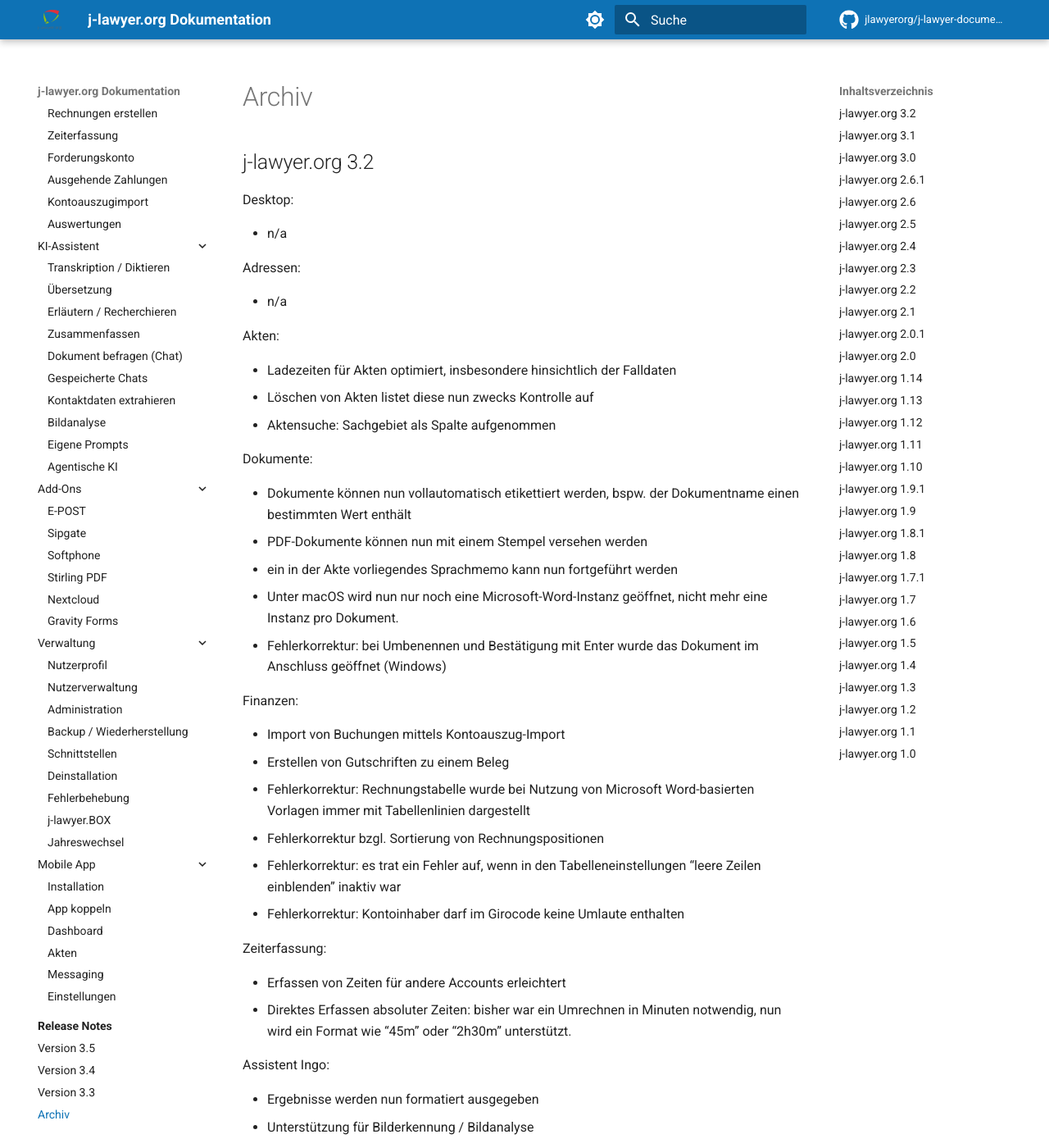
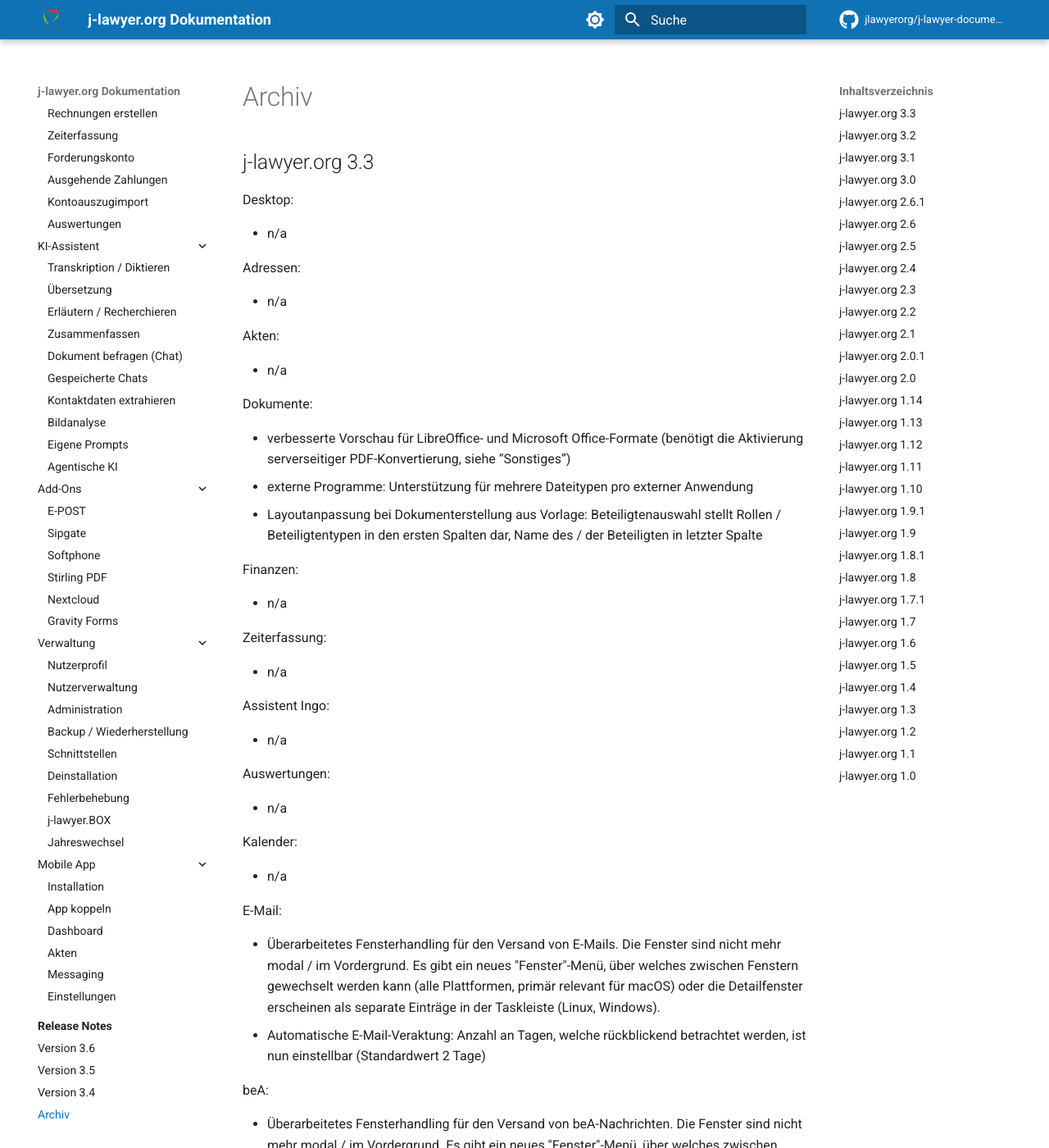
Before and after one commit to jlawyerorg/j-lawyer-documentation, an MkDocs documentation site: the page built from docs/releasenotes/archiv.md, in a window 1280 px wide and 1400 px high. Shown: the whole window at 82% size. Built offline with MkDocs 1.6.1 and Material for MkDocs 9.7.7, drawn with Linux system fonts in a browser that asks for light colours; comment, search, counter and statistics services are not loaded; some of the changed text lies outside the part shown.

Commit message:
Release Notes 3.6 angelegt, Version 3.3 ins Archiv verschoben
- Grundgerüst v3-6.md mit Hinweis zum Neuaufbau des Suchindex (jlawyerorg/j-lawyer-org#3475)
- Inhalt von v3-3.md in archiv.md übernommen, Navigation und Übersicht angepasst

Co-Authored-By: Claude Opus 5.5 <noreply@anthropic.com>

```diff
--- a/docs/releasenotes/archiv.md
+++ b/docs/releasenotes/archiv.md
@@ -1,4 +1,90 @@
 # Archiv
+
+## j-lawyer.org 3.3
+
+Desktop:
+
+- n/a
+
+Adressen:
+
+- n/a
+
+Akten:
+
+- n/a
+
+Dokumente:
+
+- verbesserte Vorschau für LibreOffice- und Microsoft Office-Formate (benötigt die Aktivierung serverseitiger PDF-Konvertierung, siehe “Sonstiges”)
+- externe Programme: Unterstützung für mehrere Dateitypen pro externer Anwendung
+- Layoutanpassung bei Dokumenterstellung aus Vorlage: Beteiligtenauswahl stellt Rollen / Beteiligtentypen in den ersten Spalten dar, Name des / der Beteiligten in letzter Spalte
+
+Finanzen:
+
+- n/a
+
+Zeiterfassung:
+
+- n/a
+
+Assistent Ingo:
+
+- n/a
+
+Auswertungen:
+
+- n/a
+
+Kalender:
+
+- n/a
+
+E-Mail:
+
+- Überarbeitetes Fensterhandling für den Versand von E-Mails. Die Fenster sind nicht mehr modal / im Vordergrund. Es gibt ein neues "Fenster"-Menü, über welches zwischen Fenstern gewechselt werden kann (alle Plattformen, primär relevant für macOS) oder die Detailfenster erscheinen als separate Einträge in der Taskleiste (Linux, Windows).
+- Automatische E-Mail-Veraktung: Anzahl an Tagen, welche rückblickend betrachtet werden, ist nun einstellbar (Standardwert 2 Tage)
+
+beA:
+
+- Überarbeitetes Fensterhandling für den Versand von beA-Nachrichten. Die Fenster sind nicht mehr modal / im Vordergrund. Es gibt ein neues "Fenster"-Menü, über welches zwischen Fenstern gewechselt werden kann (alle Plattformen, primär relevant für macOS) oder die Detailfenster erscheinen als separate Einträge in der Taskleiste (Linux, Windows).
+
+E-POST:
+
+- n/a
+
+Nachrichten / Instant Messaging:
+
+- Korrektur: Scrollposition Sofortnachrichten in der Akte – Ansicht scrollte nicht immer bis zur neuesten Nachricht
+
+Telefonie:
+
+- n/a
+
+Scans:
+
+- n/a
+
+Nextcloud:
+
+- n/a
+
+REST-API:
+
+- neuer Endpunkt zum Konvertieren von Dokumenten in PDF
+- neuer Endpunkt zum Abrufen aller offenen Kalendereinträge
+- neuer Endpunkt zum Abrufen aller Sofortnachrichten
+
+Webhooks:
+
+- n/a
+
+Sonstiges:
+
+- Korrektur: Rundungsfehler korrigiert
+- Korrektur: Logindialog mit Skalierungsproblemen - Tabs wurden ab Skalierung 150% auf kleinen Bildschirmen nicht dargestellt
+- Möglichkeit der serverseitigen PDF-Konvertierung: bisher findet die PDF-Konvertierung am Client / Arbeitsplatz statt. Für Integratoren, welche die API für Automatisierungen verwenden, ist eine serverseitige PDF-Konvertierung sehr hilfreich. Mit diesem Release wird das ermöglicht (erfordert eine separate Installation von Stirling PDF).
+- Besseres "Cleanup" beim Schließen des Clients (Abmeldung vom beA und von Mailpostfächern uvm.)
 
 ## j-lawyer.org 3.2
 
--- a/mkdocs.yml
+++ b/mkdocs.yml
@@ -179,7 +179,7 @@ nav:
       - Einstellungen: benutzerhandbuch/mobile-app/einstellungen.md
   - Release Notes:
     - Übersicht: releasenotes/index.md
+    - Version 3.6: releasenotes/v3-6.md
     - Version 3.5: releasenotes/v3-5.md
     - Version 3.4: releasenotes/v3-4.md
-    - Version 3.3: releasenotes/v3-3.md
     - Archiv: releasenotes/archiv.md
```
Also changed, not shown: docs/releasenotes/index.md (+2 -1 lines), docs/releasenotes/v3-3.md (deleted, +0 -85 lines), docs/releasenotes/v3-6.md (added, +47 -0 lines).
